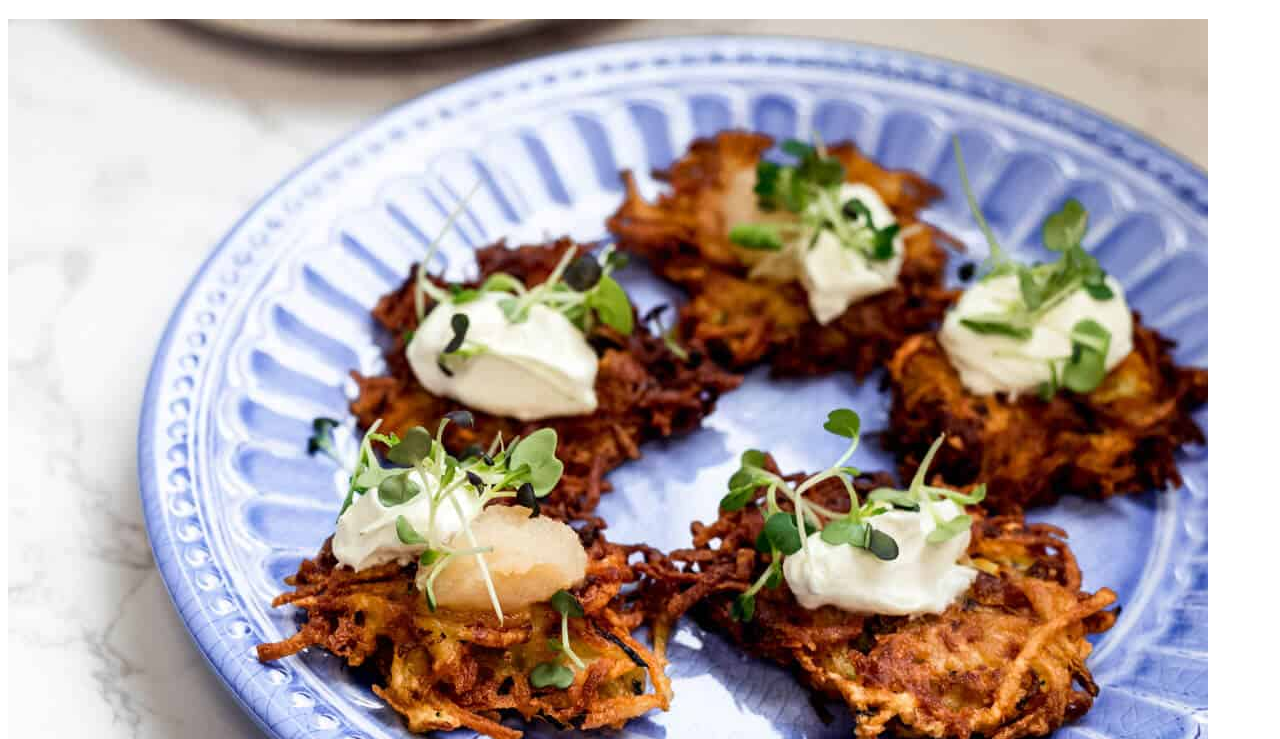
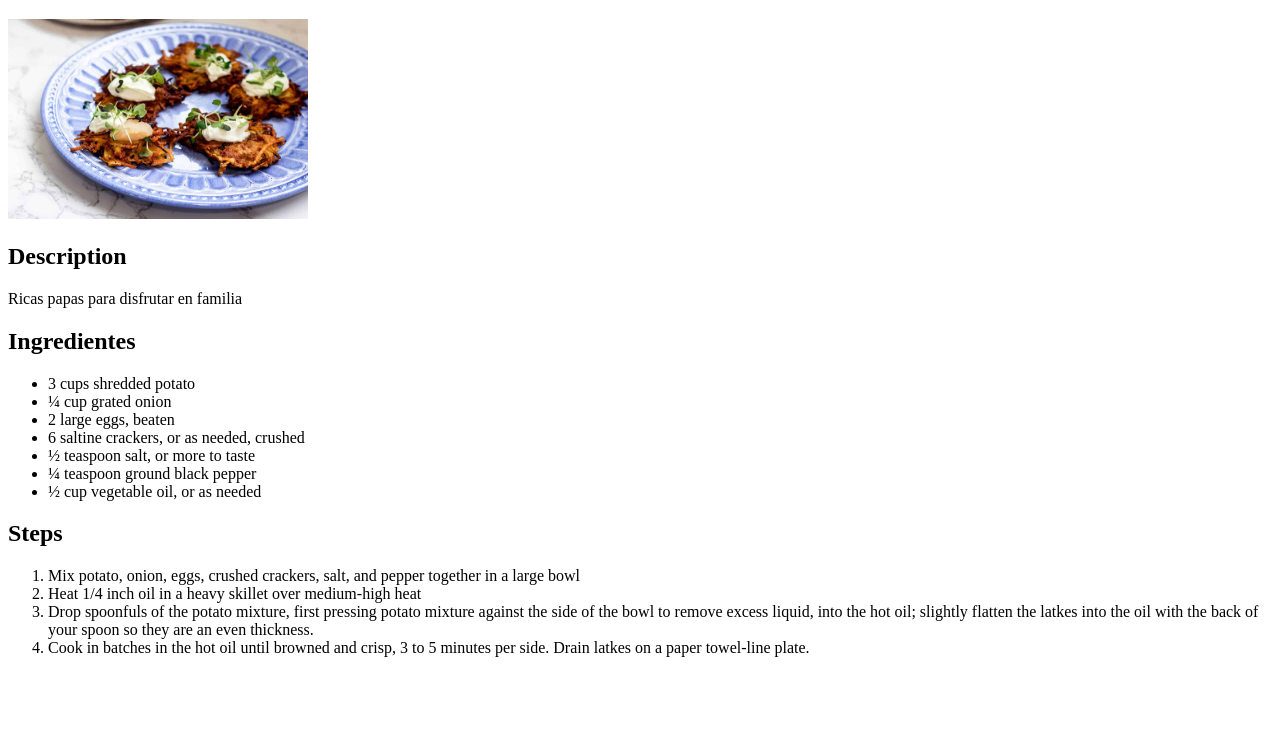
Before and after one commit to o-aguirre/odin-recipes, a plain HTML site: page recipes/potato_latkes.html in a window 1280 px wide. Shown: the part 61-800 px from the top of the page. Drawn offline with Linux system fonts and the light colour scheme.

Commit message:
Ajustar imagen

```diff
--- a/recipes/potato_latkes.html
+++ b/recipes/potato_latkes.html
@@ -8,7 +8,7 @@
 </head>
 <body>
     <h1>Potato Latkes</h1>
-    <img src="../Crispy-Potato-Latkes.jpg" alt="papas">
+    <img src="../Crispy-Potato-Latkes.jpg" alt="papas" width="300" height="200">
 
     <h2>Description</h2>
     <p>Ricas papas para disfrutar en familia</p>
```
